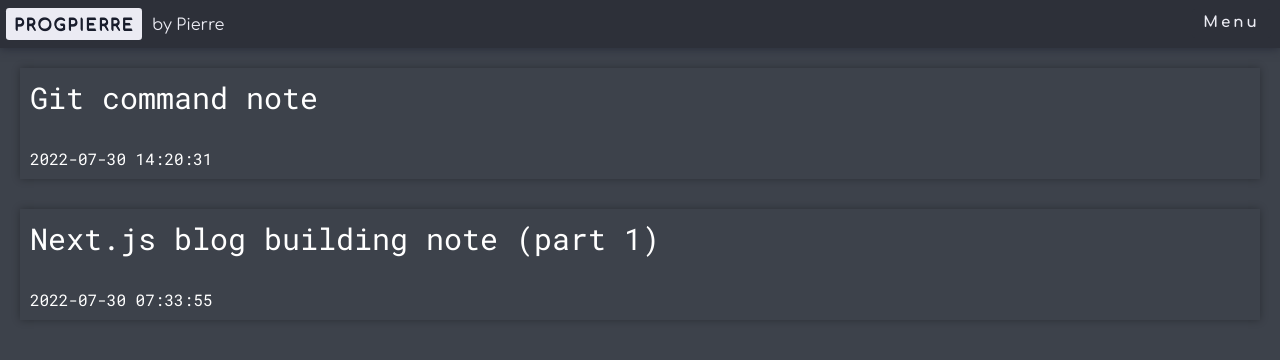
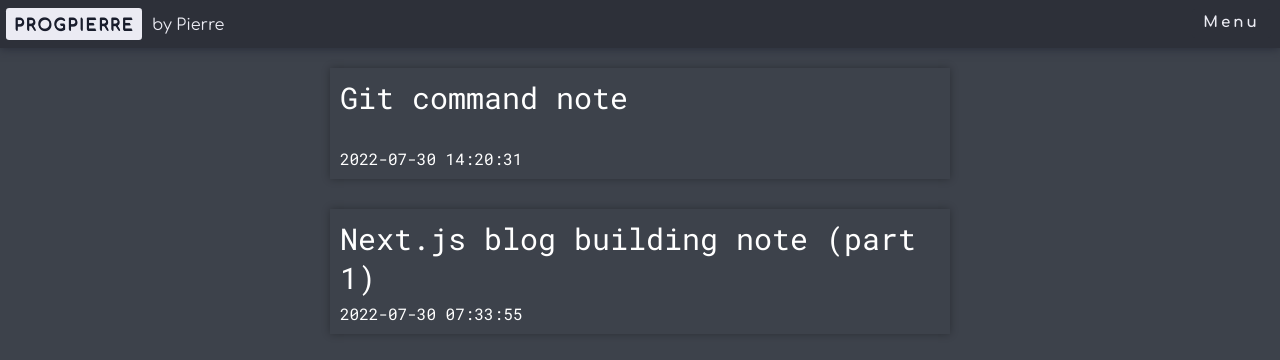
Before and after one commit to pierre0210/progpierre.com, a Next.js app: page /blog in a window 1280 px wide. Shown: the top 360 px of the page. Built offline with nearby package versions, Linux system fonts and the light colour scheme.

Commit message:
adjust blog index page css

```diff
--- a/pages/blog/index.module.css
+++ b/pages/blog/index.module.css
@@ -8,6 +8,8 @@
 
 .wholepage div {
 	box-shadow: 0 0 0.50em 0 rgba(0, 0, 0, 0.3);
+	margin-left: auto;
+	margin-right: auto;
 }
 
 .wholepage div a {
@@ -29,3 +31,27 @@
 	margin-bottom: 30px;
 	padding: 10px;
 }
+
+@media (min-width: 576px) {
+	.wholepage div {
+		max-width: 85%;
+	}
+}
+
+@media (min-width: 768px) {
+	.wholepage div {
+		max-width: 80%;
+	}
+}
+
+@media (min-width: 992px) {
+	.wholepage div {
+		max-width: 60%;
+	}
+}
+
+@media (min-width: 1200px) {
+	.wholepage div {
+		max-width: 50%;
+	}
+}
```
